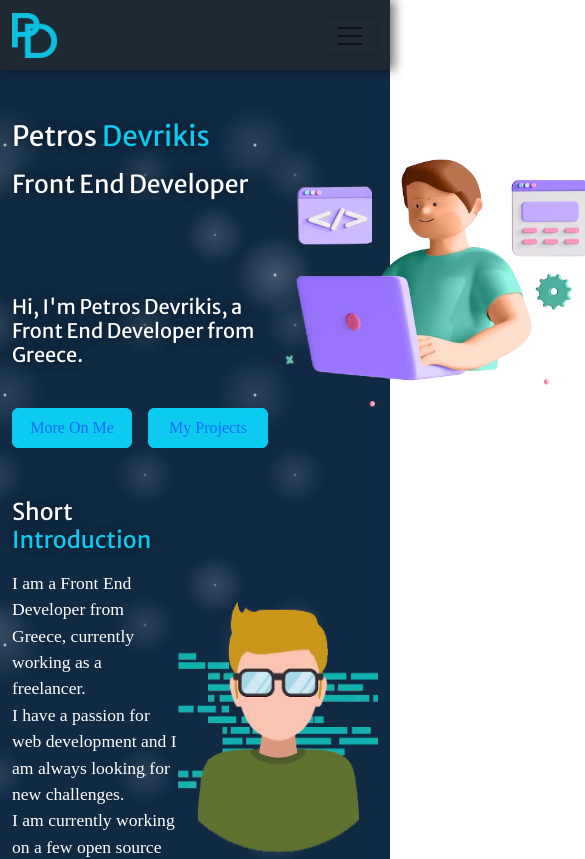
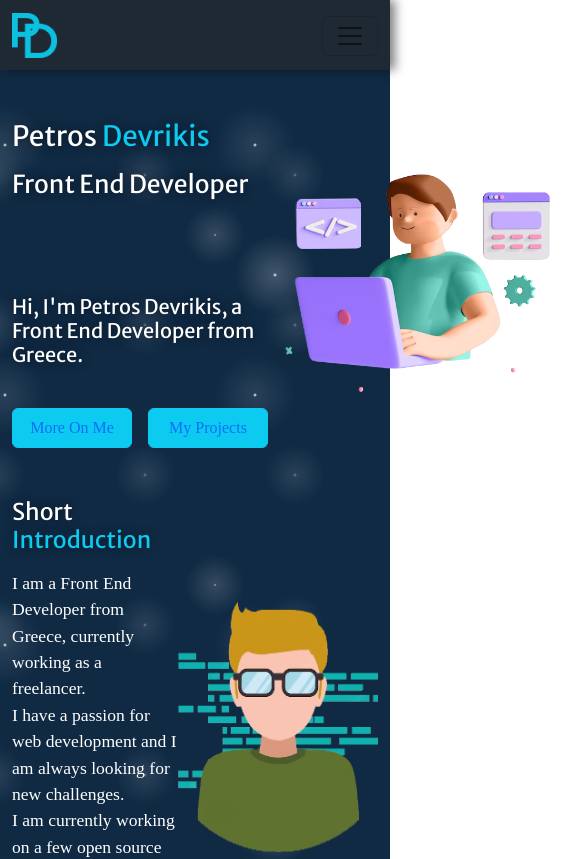
Before and after one commit to Petrosdevri/Portfolio, a React (Create React App) app: page / in a window 390 px wide. Shown: the top 859 px of the page, 585 px wide, since content can reach past the window. Built offline with nearby package versions, Linux system fonts and the light colour scheme; a web font is replaced by a local one.

Commit message:
Updated images

```diff
--- a/src/App.css
+++ b/src/App.css
@@ -43,6 +43,10 @@ p {
 
 li {
   list-style-type: none;
+}
+
+img {
+  pointer-events: none;
 }
 
 .name {
@@ -159,6 +163,11 @@ header {
 
 .presentation-btn > a {
   text-decoration: none;
+}
+
+#intro-img {
+  width: 300px;
+  height: 250px;
 }
 
 /* About */
@@ -300,9 +309,18 @@ header {
     animation: none;
   }
 
+  header {
+    background: #1F2933;
+  }
+
   .hero, .introduction {
     flex-direction: column;
     margin: 50px 0 0 0;
+  }
+
+  #intro-img {
+    width: 275px;
+    height: 220px;
   }
 
   .about-me {
--- a/src/components/About/AboutMe.js
+++ b/src/components/About/AboutMe.js
@@ -9,9 +9,9 @@ export default function AboutMe() {
             <Stack className='about-me' gap={2}>
                 <h1>About <span className='name'>Me</span></h1>
                 <h4>I am Petros Devrikis, a Front End Developer living in Thessaloniki, Greece.</h4>
-                <p>I have a passion for developing interactive, practical and responsive web applications with special attention on abundance <br /> and design.
-                    I am eager to learn constantly and hone my stack skills.</p>
-                <p>My main focus is on JavaScript and especially ES6, as well as React.</p>
+                <p>I have a passion for developing interactive, practical and responsive web applications with special attention to abundance and design.
+                    I am eager to learn constantly and committed to hone my stack skills and technical prowess.</p>
+                <p>My principal area of expertise is on JavaScript with emphasis on the ES6 standard, and I also specialise in React.</p>
                 <p>Some of my hobbies are listed below:</p>
                 <ul className='hobby-list'>
                     <li><Aperture /> Going to the gym </li>
--- a/src/components/Home/Hero.js
+++ b/src/components/Home/Hero.js
@@ -20,7 +20,7 @@ export default function Hero() {
                     <Button className='presentation-btn' variant='info'><a href='/projects'>My Projects</a></Button>
                 </Stack>
             </Stack>
-            <img src={JSDev} alt='JS Developer' id='intro-img' rel='preload' width='375' height='250' />
+            <img src={JSDev} alt='JS Developer' id='intro-img' rel='preload' />
         </Stack>
     );
 }
```
